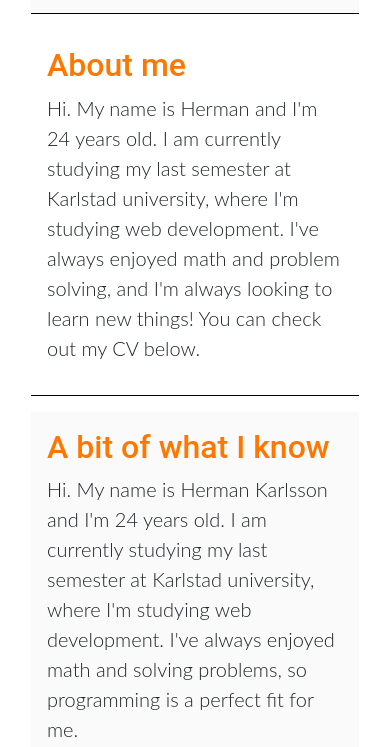
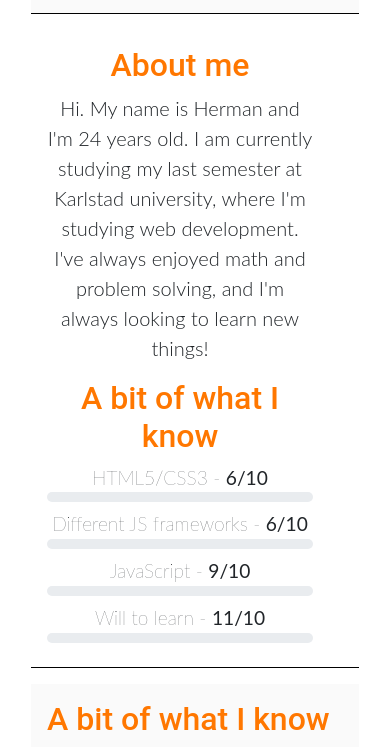
Before and after one commit to herkar95/Portfolio, a plain HTML site: page index.html in a window 390 px wide. Shown: the part 997-1744 px from the top of the page. Drawn offline with nearby package versions, Linux system fonts and the light colour scheme.

Commit message:
Added progress bars and some additional styling

```diff
--- a/index.html
+++ b/index.html
@@ -22,7 +22,10 @@
       href="https://cdn.linearicons.com/free/1.0.0/icon-font.min.css"
     />
     <!-- AOS CSS (required for animate on scroll)  -->
-    <link href="https://unpkg.com/aos@2.3.1/dist/aos.css" rel="stylesheet" />
+    <link
+      href="https://unpkg.com/aos@3.0.0-beta.6/dist/aos.css"
+      rel="stylesheet"
+    />
     <!-- Title icon -->
     <link
       rel="shortcut icon"
@@ -170,15 +173,45 @@
           </div>
         </section>
         <section id="about" data-aos="fade-right">
-          <div class="col-sm-12 p-0">
+          <div
+            class="col-12 p-0 row d-flex align-items-center text-center text-md-left"
+          >
+            <div class="col-12 col-md-6">
               <h2>About me</h2>
               <p class="lead">
                 Hi. My name is Herman and I'm 24 years old. I am currently
                 studying my last semester at Karlstad university, where I'm
                 studying web development. I've always enjoyed math and problem
-              solving, and I'm always looking to learn new things! You can check
-              out my CV below.
+                solving, and I'm always looking to learn new things!
               </p>
+            </div>
+            <div class="col-12 col-md-6 skills">
+              <h2>A bit of what I know</h2>
+              <div class="exp-item">
+                <span>HTML5/CSS3 - <b>6/10</b></span>
+                <div class="progress">
+                  <div class="progress-bar"></div>
+                </div>
+              </div>
+              <div class="exp-item">
+                <span>Different JS frameworks - <b>6/10</b></span>
+                <div class="progress">
+                  <div class="progress-bar"></div>
+                </div>
+              </div>
+              <div class="exp-item">
+                <span>JavaScript - <b>9/10</b></span>
+                <div class="progress">
+                  <div class="progress-bar"></div>
+                </div>
+              </div>
+              <div class="exp-item">
+                <span>Will to learn - <b>11/10</b></span>
+                <div class="progress">
+                  <div class="progress-bar"></div>
+                </div>
+              </div>
+            </div>
           </div>
         </section>
         <section id="experience" class="mt-md-5" data-aos="fade-left">
@@ -332,6 +365,6 @@
     ></script>
     <!-- AOS - animate on scroll library -->
     <!-- https://michalsnik.github.io/aos/ -->
-    <script src="https://unpkg.com/aos@2.3.1/dist/aos.js"></script>
+    <script src="https://unpkg.com/aos@next/dist/aos.js"></script>
   </body>
 </html>
--- a/scripts/script.js
+++ b/scripts/script.js
@@ -5,13 +5,24 @@ jQuery(document).ready(function ($) {
     See HTML for source */
   AOS.init({
     duration: 1000,
-    once: true,
-    anchorPlacement: 'bottom-top',
-    offset: 250,
+    offset: 300,
   });
+
+  // Event handlers
+  $(document).on('aos:in', ({ detail }) => {
+    console.log('animated in', detail);
+    if (detail.id === 'about') {
+      $('.progress-bar').addClass('animate-progress');
+    }
+  });
+  $(document).on('aos:out', ({ detail }) => {
+    if (detail.id === 'about') {
+      $('.progress-bar').removeClass('animate-progress');
+    }
+  });
+  AOS.refresh();
   /* Places the navigation at the top or the bottom, depending on screen size. */
   onResize();
-  console.log($('#footer'));
   // Gets the current year. Used in footer for copyright
   let date = new Date();
   document.querySelector('#year').textContent = date.getFullYear();
@@ -89,7 +100,6 @@ function onScroll() {
 }
 /* Places the navigation at the top or the bottom, depending on screen size.*/
 function onResize() {
-  console.log($(window).width());
   if ($(window).width() < 751) {
     $('nav').removeClass('fixed-top');
     $('nav').addClass('fixed-bottom');
--- a/styles/style.css
+++ b/styles/style.css
@@ -4,6 +4,8 @@
   --primary-darkgrey: #0c0b0b;
 
   --secondary-orange: #b45400;
+
+  --progress-width: 80%;
 }
 /* End of section - Global Variables */
 
@@ -46,7 +48,7 @@ h6 {
 }
 #intro-socials a {
   font-size: 2rem;
-  color: black;
+  color: var(--primary-darkgrey);
   margin: 0.2rem;
   transition: all 0.5s ease 0s;
 }
@@ -112,7 +114,48 @@ section:nth-child(even) {
 /* End of section - Page sections */
 
 /* Section - About */
-
+.progress-bar {
+  box-shadow: 0 10px 40px -10px #fff;
+  border-radius: 100px;
+  background-image: -webkit-linear-gradient(0deg, #b9431e 0%, #ffa827 100%);
+  height: 30px;
+  width: 0;
+}
+.skills span {
+  font-size: 1.2rem;
+  font-weight: lighter;
+}
+.animate-progress {
+  animation: load-progress 2s normal forwards;
+}
+.exp-item {
+  margin: 0.5rem 0;
+}
+/* HTML/CSS experience */
+.skills div.exp-item:nth-child(2) {
+  --progress-width: 80%;
+}
+/* Different JavaScript frameworks experience */
+.skills div.exp-item:nth-child(3) {
+  --progress-width: 60%;
+}
+/*  JavaScript experience */
+.skills div.exp-item:nth-child(4) {
+  --progress-width: 90%;
+}
+/*  Will to learn */
+.skills div.exp-item:nth-child(5) {
+  --progress-width: 100%;
+}
+/* Fills up each progress bar */
+@keyframes load-progress {
+  0% {
+    width: 0;
+  }
+  100% {
+    width: var(--progress-width);
+  }
+}
 /* End of section - About */
 
 /* Section - Projects */
@@ -200,3 +243,13 @@ section:nth-child(even) {
   }
 }
 /* End of section - Media queries  */
+
+.progress {
+  border-radius: 100px;
+  align-items: center;
+  padding: 0 5px;
+  display: flex;
+  height: 10px;
+  width: 100%;
+  padding: 0;
+}
```
Lines whose indentation alone changed are shown as unchanged.
